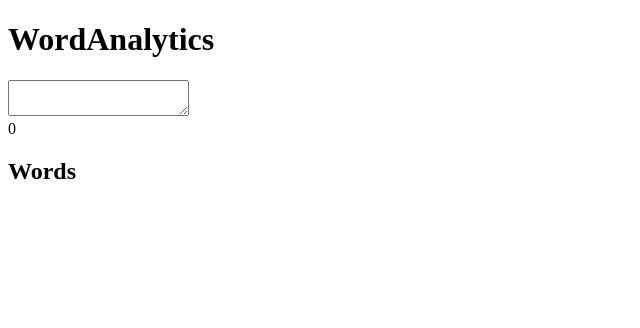
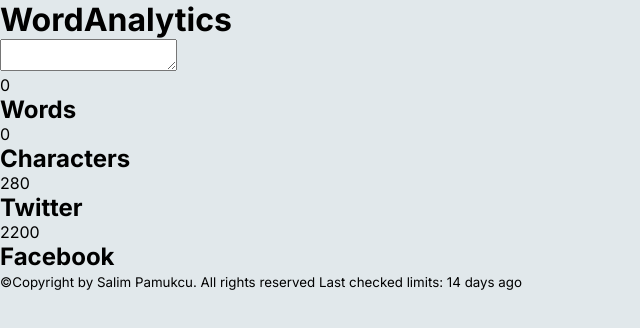
Before and after one commit to salimp2009/world_analytics, a website: page index.html in a window 1280 px wide. Shown: the whole page, without its empty margins (0-640 px from the left). Drawn offline with Linux system fonts and the light colour scheme.

Commit message:
started adding css to project

```diff
--- a/index.html
+++ b/index.html
@@ -36,7 +36,25 @@
           <span class="stat__number stat__number--words">0</span>
           <h2 class="second-heading">Words</h2>
         </section>
+        <section class="stat">
+          <span class="stat__number stat__number--characters">0</span>
+          <h2 class="second-heading">Characters</h2>
+        </section>
+        <section class="stat">
+          <span class="stat__number stat__number--twitter">280</span>
+          <h2 class="second-heading">Twitter</h2>
+        </section>
+        <section class="stat">
+          <span class="stat__number stat__number--facebook">2200</span>
+          <h2 class="second-heading">Facebook</h2>
+        </section>
       </section>
     </div>
+    <footer class="footer">
+      <small class="copyright"
+        >&copy;Copyright by Salim Pamukcu. All rights reserved
+      </small>
+      <small class="data">Last checked limits: 14 days ago</small>
+    </footer>
   </body>
 </html>
--- a/style.css
+++ b/style.css
@@ -0,0 +1,10 @@
+* {
+  margin: 0;
+  padding: 0;
+  box-sizing: border-box;
+}
+
+body {
+  font-family: "Inter", sans-serif;
+  background-color: #e1e8eb;
+}
```
